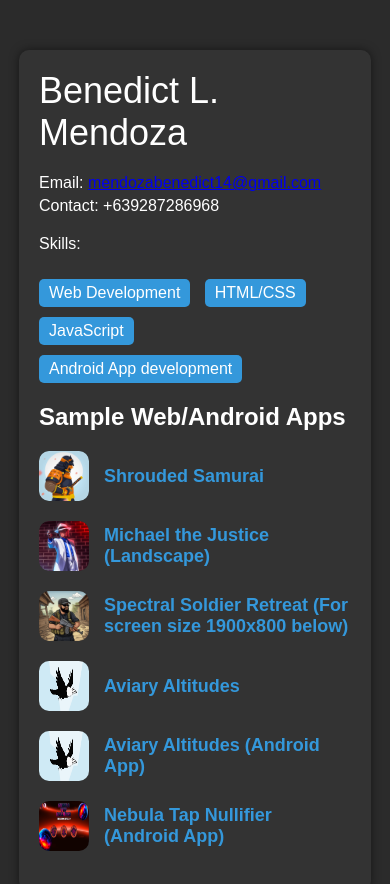
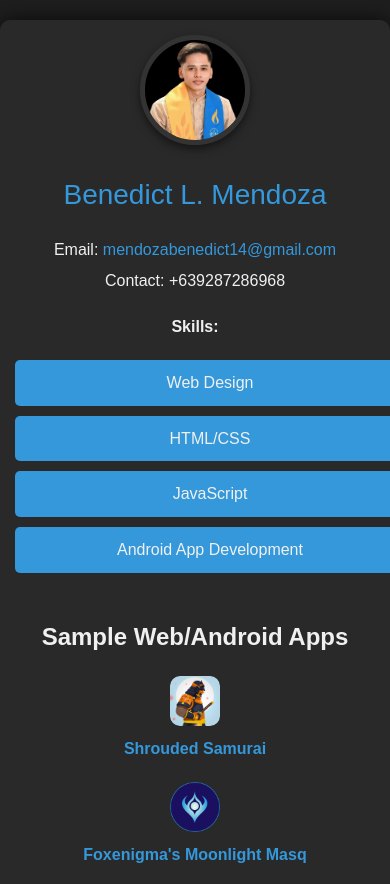
Before and after one commit to Benedict0530/Portfolio, a plain HTML site: page index.html in a window 390 px wide. Shown: the top 884 px of the page. Drawn offline with Linux system fonts and the light colour scheme.

Commit message:
Add files via upload

```diff
--- a/index.html
+++ b/index.html
@@ -5,27 +5,36 @@
     <meta name="viewport" content="width=device-width, initial-scale=1.0">
     <title>Benedict Mendoza - Portfolio</title>
     <style>
+        @keyframes fadeIn {
+          from {
+            opacity: 0;
+            transform: translateY(10px);
+          }
+          to {
+            opacity: 1;
+            transform: translateY(0);
+          }
+        }
+
         body {
           font-family: 'Arial', sans-serif;
           margin: 0;
           padding: 0;
-          background-color: #2b2b2b;
-          color: #fff;
+          background-color: #1e1e1e;
+          color: #f0f0f0;
+          line-height: 1.6;
         }
 
         #container {
-          max-width: 80%;
+          max-width: 90%;
           margin: 50px auto;
           padding: 20px;
-          background-color: #333;
-          box-shadow: 0 0 10px rgba(0, 0, 0, 0.5);
+          background-color: #292929;
+          box-shadow: 0 0 20px rgba(0, 0, 0, 0.7);
           border-radius: 10px;
           overflow: hidden;
-        }
-
-        #profile {
-          float: left;
-          margin-right: 20px;
+          animation: fadeIn 1s ease-in-out;
+          text-align: center;
         }
 
         #profile img {
@@ -35,15 +44,18 @@
           object-fit: cover;
           border: 5px solid #333;
           box-shadow: 0 4px 8px rgba(0, 0, 0, 0.5);
+          transition: transform 0.3s ease;
         }
 
-        #content {
-          overflow: hidden; /* Clear the float */
+        #profile img:hover {
+          transform: scale(1.1);
         }
 
         #name {
           font-size: 36px;
+          margin-top: 20px;
           margin-bottom: 10px;
+          color: #3498db;
         }
 
         .contact-info {
@@ -54,35 +66,55 @@
           margin: 5px 0;
         }
 
+        .contact-info a {
+          color: #3498db;
+          text-decoration: none;
+        }
+
+        .contact-info a:hover {
+          text-decoration: underline;
+        }
+
         .skills {
           margin-top: 20px;
+        }
+
+        .skills p {
+          font-weight: bold;
         }
 
         .skills ul {
           list-style: none;
           padding: 0;
-          margin: 0;
+          display: flex;
+          flex-wrap: wrap;
+          justify-content: center;
         }
 
         .skills li {
-          margin-top: 10px;
-          display: inline-block;
-          margin-right: 10px;
+          margin: 5px;
           background-color: #3498db;
-          padding: 5px 10px;
+          padding: 10px 15px;
           border-radius: 5px;
+          transition: background-color 0.3s ease;
         }
+
+        .skills li:hover {
+          background-color: #2980b9;
+        }
+
         .project-title {
           font-size: 24px;
           font-weight: bold;
-          margin-top: 20px;
+          margin-top: 40px;
         }
 
         .project {
           margin-top: 20px;
-          margin-bottom: 20px;
           display: flex;
           align-items: center;
+          justify-content: center;
+          animation: fadeIn 1s ease-in-out;
         }
 
         .project-icon {
@@ -103,12 +135,60 @@
         .project a:hover {
           color: #2980b9;
         }
+
+        @media (max-width: 768px) {
+          #container {
+            max-width: 95%;
+            margin: 20px auto;
+            padding: 15px;
+          }
+
+          #profile img {
+            width: 100px;
+            height: 100px;
+          }
+
+          #name {
+            font-size: 28px;
+          }
+
+          .skills li {
+            margin: 5px 0;
+          }
+
+          .project a {
+            font-size: 16px;
+          }
+        }
+
+        @media (max-width: 480px) {
+          .skills ul {
+            flex-direction: column;
+            align-items: center;
+          }
+
+          .skills li {
+            width: 100%;
+            text-align: center;
+          }
+
+          .project {
+            flex-direction: column;
+            align-items: center;
+          }
+
+          .project-icon {
+            margin-right: 0;
+            margin-bottom: 10px;
+          }
+        }
     </style>
 </head>
 <body>
 <div id="container">
-
-    <div id="content">
+    <div id="profile">
+        <img src="myphoto.png" alt="Profile Picture">
+    </div>
     <div id="name">Benedict L. Mendoza</div>
 
     <!-- Contact Information -->
@@ -121,10 +201,10 @@
     <div class="skills">
         <p>Skills:</p>
         <ul>
-                <li>Web Development</li>
+            <li>Web Design</li>
             <li>HTML/CSS</li>
             <li>JavaScript</li>
-                <li>Android App development</li>
+            <li>Android App Development</li>
             <!-- Add more skills as needed -->
         </ul>
     </div>
@@ -134,29 +214,28 @@
 
     <!-- Projects -->
     <div class="project">
-            <img class="project-icon" src="shroudedlogo.png" alt="Web Project Icon">
-            <a href="https://raw.githack.com/Ben00000000/shroudedsamurainotobfus/main/index.html" target="_blank">Shrouded Samurai</a>
+        <img class="project-icon" src="shroudedlogo.png" alt="Shrouded Samurai Icon">
+        <a href="ShroudedSamurai/index.html">Shrouded Samurai</a>
     </div>
     <div class="project">
-            <img class="project-icon" src="michaelicon.png" alt="Web Project Icon">
-            <a href="https://raw.githack.com/Ben00000000/Michael-Justtice/main/menu.html" target="_blank">Michael the Justice (Landscape)</a>
+        <img class="project-icon" src="MoonlightIcon.png" alt="Moonlight Masq Icon">
+        <a href="Moonlight/menu.html">Foxenigma's Moonlight Masq</a>
     </div>
     <div class="project">
-            <img class="project-icon" src="soldier.png" alt="Web Project Icon">
-            <a href="https://raw.githack.com/Ben00000000/spectral/main/menu.html" target="_blank">Spectral Soldier Retreat (For screen size 1900x800 below)</a>
+        <img class="project-icon" src="soldier.png" alt="Spectral Soldier Icon">
+        <a href="Spectral/index.html" target="_blank">Spectral Soldier Retreat (For screen size 1900x800 below)</a>
     </div>
     <div class="project">
-            <img class="project-icon" src="aviary.png" alt="Web Project Icon">
-            <a href="https://raw.githack.com/Ben00000000/Sky88-Aviary-Altitudes-release/main/index.html" target="_blank">Aviary Altitudes</a>
+        <img class="project-icon" src="aviary.png" alt="Aviary Altitudes Icon">
+        <a href="AviaryAltitudes/index.html">Aviary Altitudes</a>
     </div>
     <div class="project">
-            <img class="project-icon" src="aviary.png" alt="APK Project Icon">
+        <img class="project-icon" src="aviary.png" alt="Aviary Altitudes Android Icon">
         <a href="https://drive.google.com/file/d/1tGrsrMKeIKceftTyLYQOqN7fYlyCUG51/view?usp=sharing" target="_blank">Aviary Altitudes (Android App)</a>
     </div>
     <div class="project">
-            <img class="project-icon" src="nebula.png" alt="APK Project Icon">
+        <img class="project-icon" src="nebula.png" alt="Nebula Tap Nullifier Icon">
         <a href="https://drive.google.com/file/d/1jBE2duI1ESlN-rMzADa5zDA_yPnMrpGP/view?usp=sharing" target="_blank">Nebula Tap Nullifier (Android App)</a>
-        </div>
     </div>
 </div>
 </body>
```
Also changed, not shown: MoonlightIcon.png (added). Lines whose indentation alone changed are shown as unchanged.
